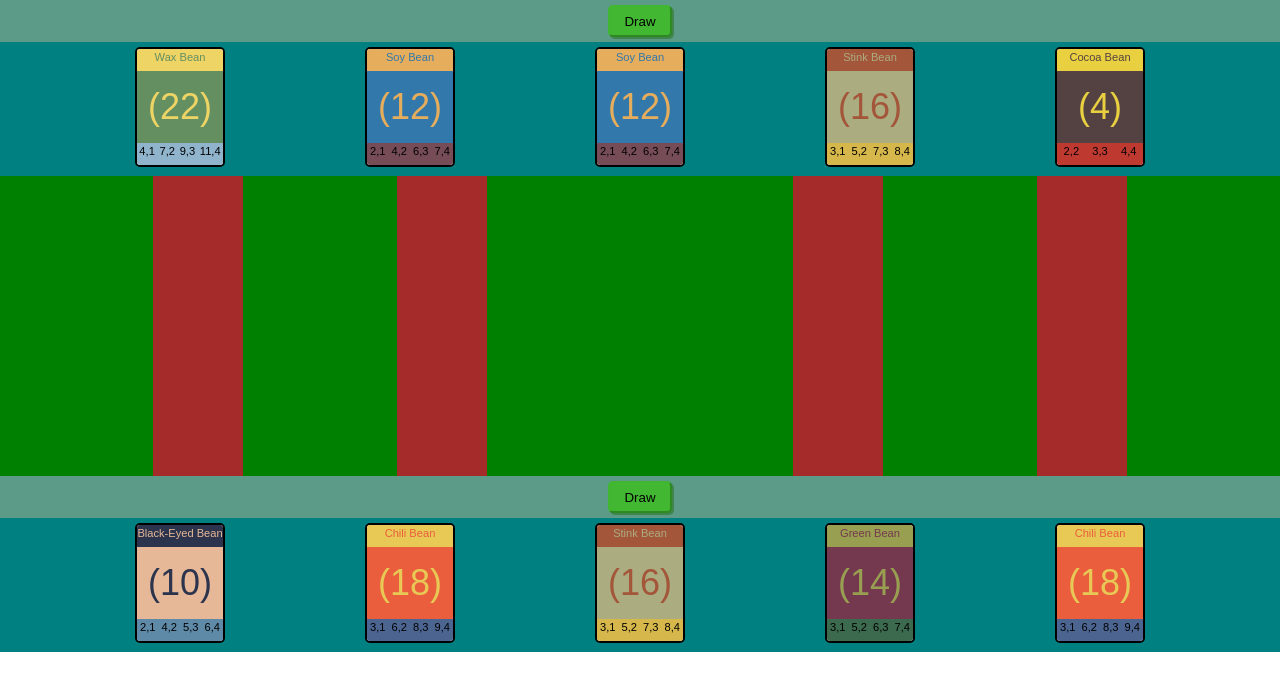
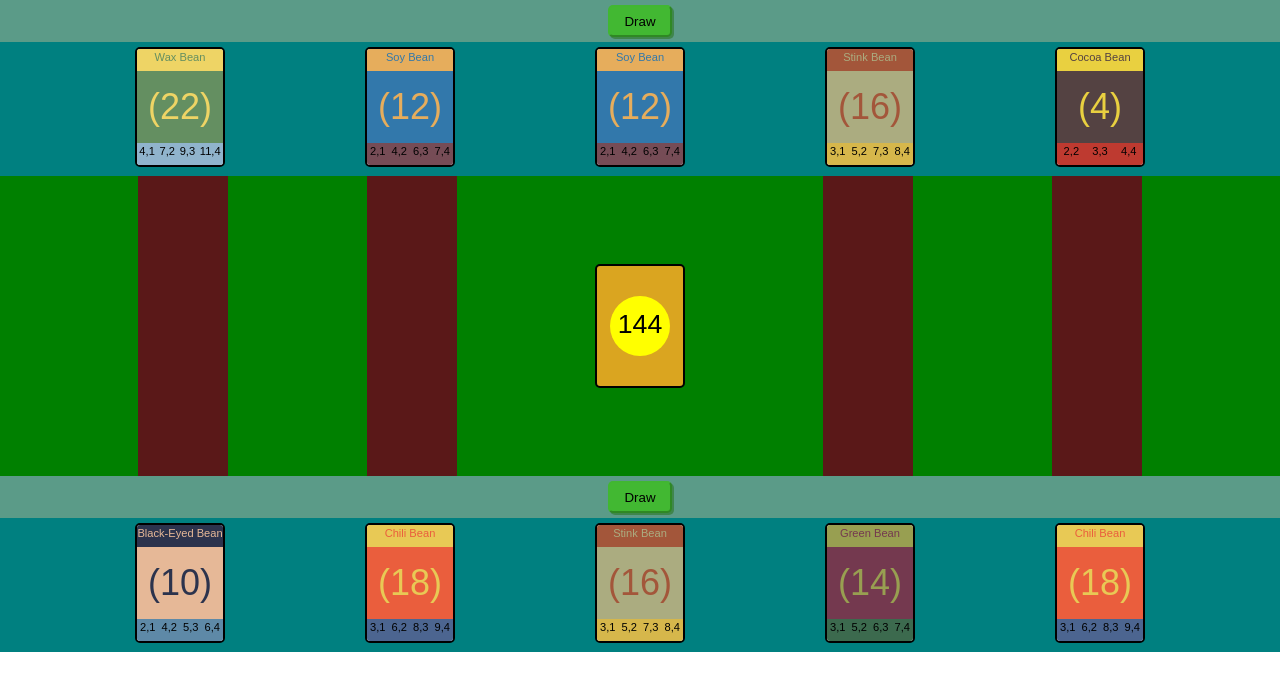
Before and after one commit to fahslaj/beans, a React (Create React App) app: page / in a window 1280 px wide. Shown: the top 690 px of the page. Built offline with nearby package versions, Linux system fonts and the light colour scheme; the HTML template or start-up script is replaced by a standard one.

Commit message:
add the deck css

```diff
--- /dev/null
+++ b/src/components/Deck.js
@@ -0,0 +1,18 @@
+import React, { Component } from 'react';
+import './Deck.css';
+
+class Deck extends Component {
+  render() {
+    return (
+      <div className="Deck-Container">
+        <div className="Deck-Card-Container">
+          <div className="Deck-Card">
+            <div className="Deck-Card-Text">{this.props.cards.length}</div>
+          </div>
+        </div>
+      </div>
+    );
+  }
+}
+
+export default Deck;
--- /dev/null
+++ b/src/components/Deck.scss
@@ -0,0 +1,45 @@
+@import './Card.scss';
+
+.Deck-Container {
+  height: 100%;
+  display: flex;
+  flex-direction: column;
+  justify-content: center;
+
+  width: $card-width;
+
+  background-color: green;
+}
+
+.Deck-Card-Container {
+  display: flex;
+  flex-direction: column;
+  justify-content: center;
+
+  height: $card-height;
+
+  border: $card-border-radius-thickness solid $card-border-color;
+  border-radius: $card-border-radius;
+
+  background-color: goldenrod
+}
+
+.Deck-Card {
+  height: $card-height / 2;
+  width: $card-height / 2;
+  display: flex;
+  flex-direction: column;
+  justify-content: center;
+
+  font-size: 20pt;
+  align-self: center;
+  text-align: center;
+
+  background-color: yellow;
+  border-radius: 50%;
+}
+
+.Deck-Card-Text {
+  position: relative;
+  top: -2px;
+}
--- a/src/components/Field.scss
+++ b/src/components/Field.scss
@@ -6,7 +6,7 @@
   display: flex;
   flex-direction: column;
 
-  background-color: brown;
+  background-color: rgb(90, 24, 24);
 }
 
 .Field-Card-Container {
--- a/src/components/Game.js
+++ b/src/components/Game.js
@@ -1,6 +1,7 @@
 import React, { Component } from 'react';
 import './Game.css';
 import PlayerActions from './Player-Actions';
+import Deck from './Deck';
 import Hand from './Hand';
 import Fields from './Fields';
 
@@ -201,10 +202,10 @@ class Game extends Component {
             fields={this.state.players[1].fields}
             uproot={index => this.uproot(1, index, 0)}
           />
-          {/* <div className="Center-Container">
-            <Deck />
-            <DiscardPile />
-          </div> */}
+          <div className="Center-Container">
+            <Deck cards={this.state.deck} />
+            {/* <DiscardPile /> */}
+          </div>
           <Fields
             fields={this.state.players[0].fields}
             uproot={index => this.uproot(0, index, 0)}
```
Also changed, not shown: src/components/Discard-Pile.js (added).
